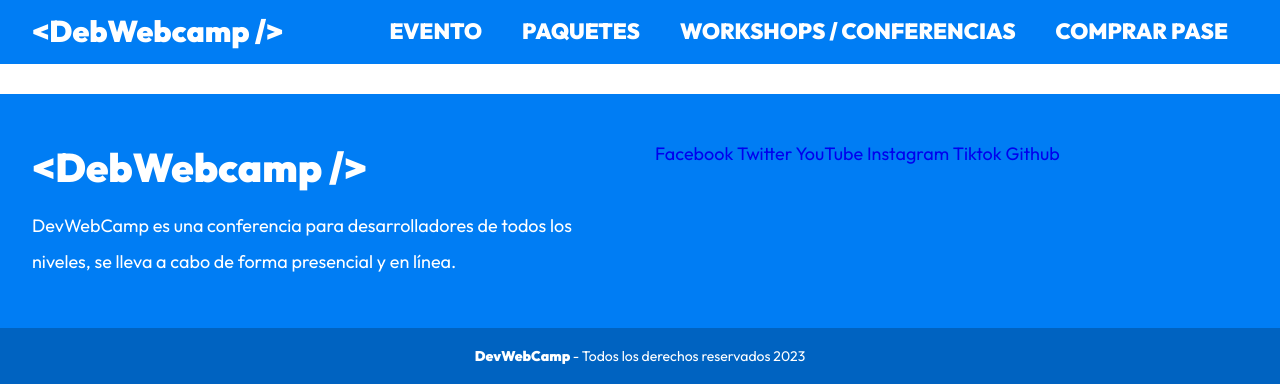
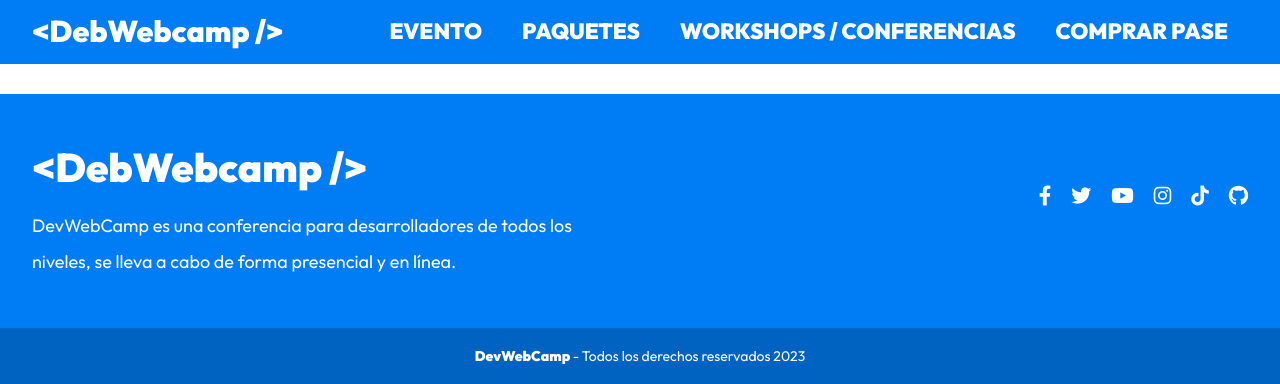
Before and after one commit to colidom/DevWebCamp, a PHP site: page /views/layout.php in a window 1280 px wide. Shown: the part 601-985 px from the top of the page. Run offline with PHP 8.4, Linux system fonts and the light colour scheme; the template is opened without the code that fills it, so the values that code supplies are empty; some libraries are stand-ins or nearby versions.

Commit message:
Crear un Menú de Redes Sociales

```diff
--- a/src/scss/base/_mixins.scss
+++ b/src/scss/base/_mixins.scss
@@ -92,3 +92,47 @@
         margin: 0;
     }
 }
+
+@mixin menu-social($color, $size) {
+
+    &__enlace {
+
+        &::before {
+            color: $color;
+            font-size: $size;
+            display: inline-block;
+            font-style: normal;
+            text-rendering: auto;
+            --webkit-font-smoothing: antialiased;
+            font-family: "Font Awesome 6 Brands";
+        }
+
+        &[href*="https://facebook.com"]::before {
+            content: "\f39e";
+        }
+
+        &[href*="https://github.com"]::before {
+            content: "\f09b";
+        }
+
+        &[href*="https://tiktok.com"]::before {
+            content: "\e07b";
+        }
+
+        &[href*="https://instagram.com"]::before {
+            content: "\f16d";
+        }
+
+        &[href*="https://youtube.com"]::before {
+            content: "\f167";
+        }
+
+        &[href*="https://twitter.com"]::before {
+            content: "\f099";
+        }
+    }
+
+    &__ocultar {
+        display: none;
+    }
+}
--- a/src/scss/ui/_index.scss
+++ b/src/scss/ui/_index.scss
@@ -1,3 +1,4 @@
 @forward "formulario";
 @forward 'header';
 @forward 'footer';
+@forward 'social';
--- /dev/null
+++ b/src/scss/ui/social/_index.scss
@@ -0,0 +1 @@
+@forward 'sociales';
--- /dev/null
+++ b/src/scss/ui/social/_sociales.scss
@@ -0,0 +1,14 @@
+@use 'base/variables' as v;
+@use 'base/mixins' as m;
+
+.menu-redes {
+    @include m.menu-social(v.$blanco, 2rem);
+    display: flex;
+    justify-content: center;
+    gap: 2rem;
+    margin: 4rem 0;
+
+    @include m.tablet {
+        justify-content: flex-end;
+    }
+}
```
Also changed, not shown: public/build/css/app.css, 1 other file.
